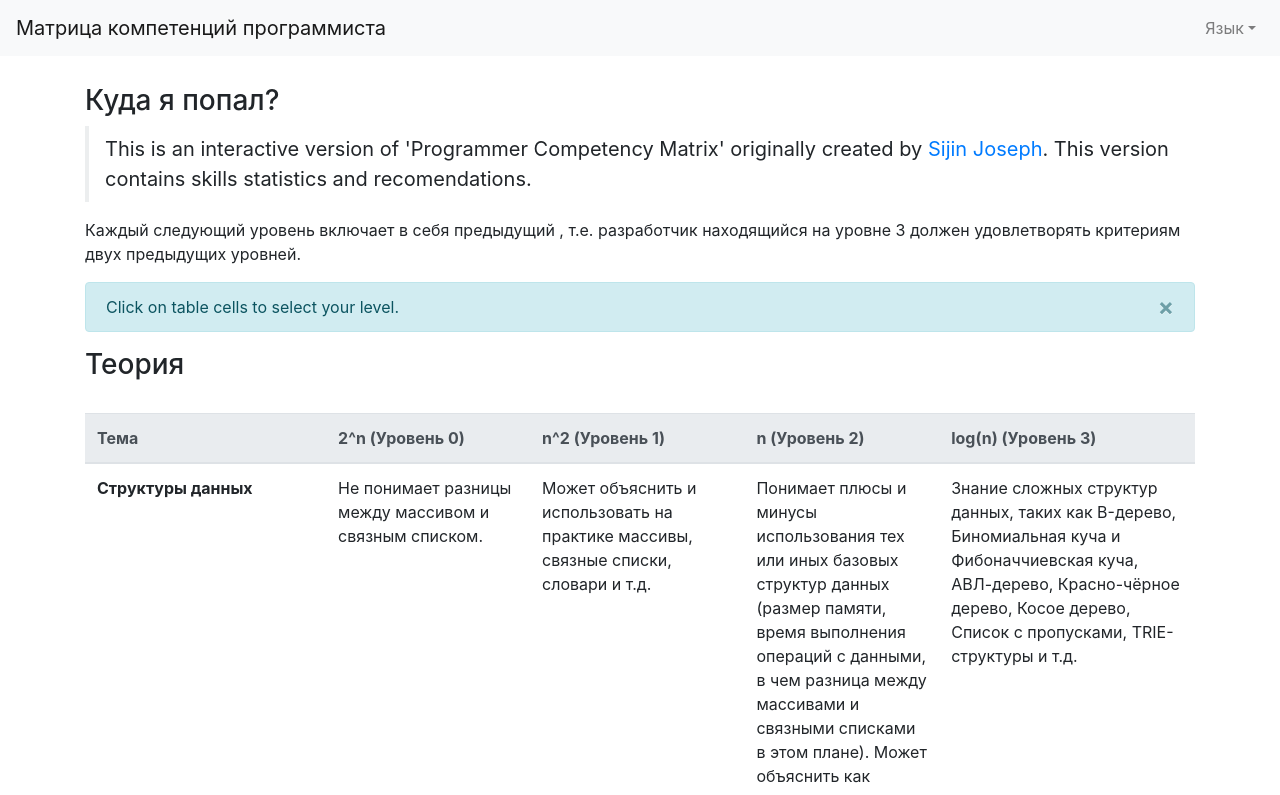
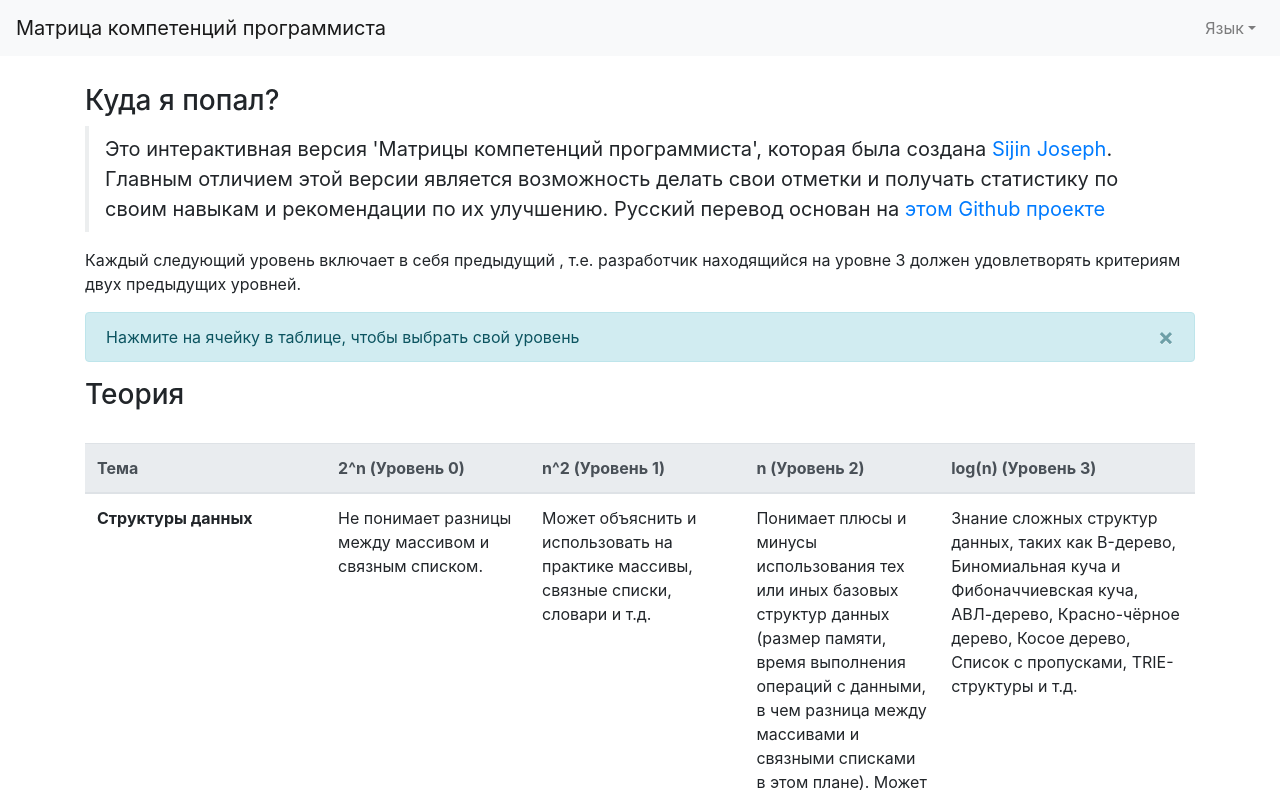
Before and after one commit to cuamckuu/interactive-programmers-competency-matrix, a Vue app: page /#/ in a window 1280 px wide. Shown: the top 795 px of the page. Built offline with nearby package versions, Linux system fonts and the light colour scheme.

Commit message:
fix: Quotes fix

```diff
--- a/src/components/HelloWorld.vue
+++ b/src/components/HelloWorld.vue
@@ -5,19 +5,16 @@
     <div class='container'>
       <h3>{{ $t('meta.header') }}</h3>
 
-      <blockquote class='blockquote'>
-        This is an interactive version of 'Programmer Competency Matrix' originally created by <a href='https://sijinjoseph.netlify.app/#about'>Sijin Joseph</a>.
-        This version contains skills statistics and recomendations.
-      </blockquote>
+      <blockquote class='blockquote' v-html='$t("meta.info")'></blockquote>
       <p>
         {{ $t('meta.note') }}
       </p>
 
       <b-alert v-model='showHelp' dismissible>
-        Click on table cells to select your level.
+        {{ $t("meta.tip") }}
       </b-alert>
 
-      <div v-for="el in areas" :key='el.area'>
+      <div v-for='el in areas' :key='el.area'>
         <h3>{{ $t('areas.'+el.area) }}</h3>
         <br>
         <LevelsTable :alltopics='el.topics'></LevelsTable>
@@ -51,10 +48,10 @@ export default {
     messages: {
       en: {
         meta: {
-          header: "What is this?",
-          info: "This is an interactive version of 'Programmer Competency Matrix' originally created by Sijin Joseph. This version contains skills statistics and recomendations.",
-          tip: "Click on table cells to select your level.",
-          note: "Note that the knowledge for each level is cumulative. Being at level 'n' implies that you also know everything from the levels lower than 'n'.",
+          header: 'What is this?',
+          info: "This is an interactive version of 'Programmer Competency Matrix' originally created by <a href='https://sijinjoseph.netlify.app'>Sijin Joseph</a>. The main difference is that, this version contains skills statistics and recomendations.",
+          tip: 'Click on table cells to select your level.',
+          note: 'Note that the knowledge for each level is cumulative. Being at level \'n\' implies that you also know everything from the levels lower than \'n\'.',
         },
         areas: {
           computer_science: 'Computer Science',
@@ -73,10 +70,10 @@ export default {
       },
       ru: {
         meta: {
-          header: "Куда я попал?",
-          info: "Это интерактивная версия 'Матрицы компетенций программиста', которая была создана Sijin Joseph. This version contains skills statistics and recomendations.",
-          tip: "Нажмите на ячейку в таблице, чтобы выбрать свой уровень",
-          note: "Каждый следующий уровень включает в себя предыдущий , т.е. разработчик находящийся на уровне 3 должен удовлетворять критериям двух предыдущих уровней.",
+          header: 'Куда я попал?',
+          info: "Это интерактивная версия 'Матрицы компетенций программиста', которая была создана <a href='https://sijinjoseph.netlify.app'>Sijin Joseph</a>. Главным отличием этой версии является возможность делать свои отметки и получать статистику по своим навыкам и рекомендации по их улучшению. Русский перевод основан на <a href='https://github.com/omreps/programmer-competency-matrix'>этом Github проекте</a>",
+          tip: 'Нажмите на ячейку в таблице, чтобы выбрать свой уровень',
+          note: 'Каждый следующий уровень включает в себя предыдущий , т.е. разработчик находящийся на уровне 3 должен удовлетворять критериям двух предыдущих уровней.',
         },
         areas: {
           computer_science: 'Теория',
```
